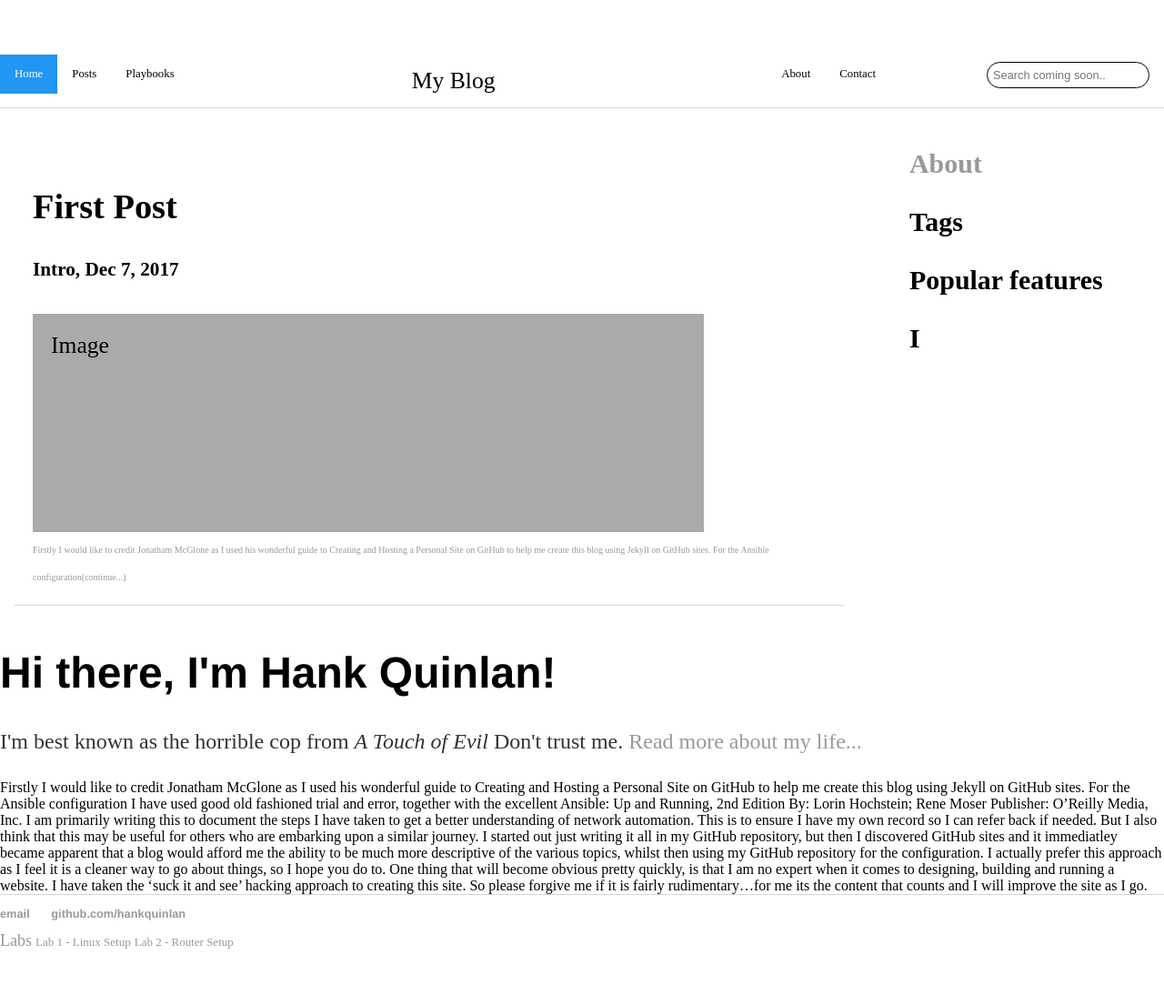
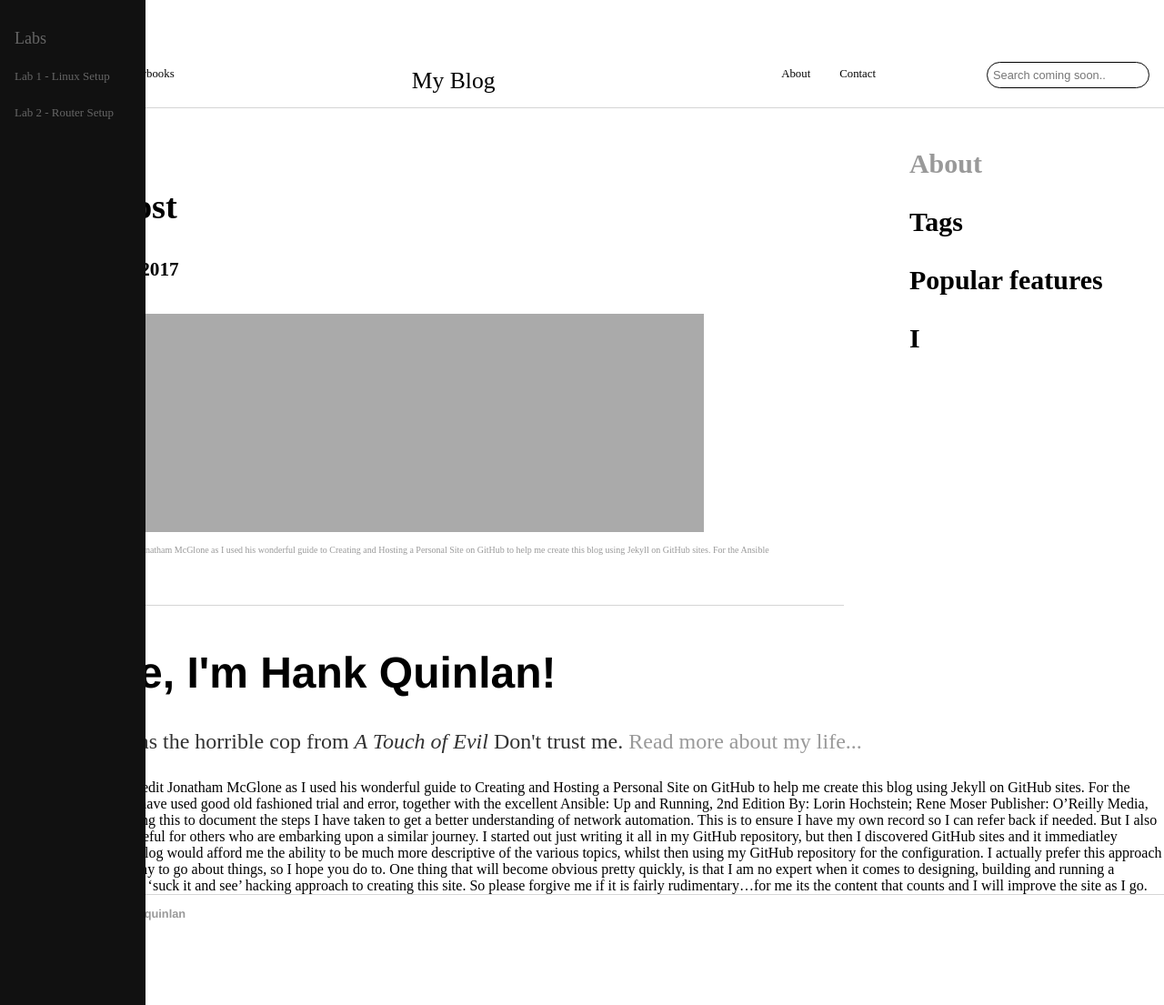
Before and after one commit to billparry99/billparry99.github.io, a Jekyll site: the page built from index.html, in a window 1280 px wide and 1105 px high. Shown: the whole window at 91% size. Built offline with Jekyll 4.4.1, drawn with Linux system fonts in a browser that asks for light colours.

Commit message:
Update main.css

```diff
--- a/css/main.css
+++ b/css/main.css
@@ -292,3 +292,30 @@ ul.posts li {
   display: table;
   clear: both;
 }
+
+/* The sidebar menu */
+.sidenav {
+    height: 100%; /* Full-height: remove this if you want "auto" height */
+    width: 160px; /* Set the width of the sidebar */
+    position: fixed; /* Fixed Sidebar (stay in place on scroll) */
+    z-index: 1; /* Stay on top */
+    top: 0; /* Stay at the top */
+    left: 0;
+    background-color: #111; /* Black */
+    overflow-x: hidden; /* Disable horizontal scroll */
+    padding-top: 20px;
+}
+
+/* The navigation menu links */
+.sidenav a {
+    padding: 6px 8px 6px 16px;
+    text-decoration: none;
+    font-size: 25px;
+    color:  #666666;
+    display: block;
+}
+
+/* When you mouse over the navigation links, change their color */
+.sidenav a:hover {
+    color: #f1f1f1;
+}
```
